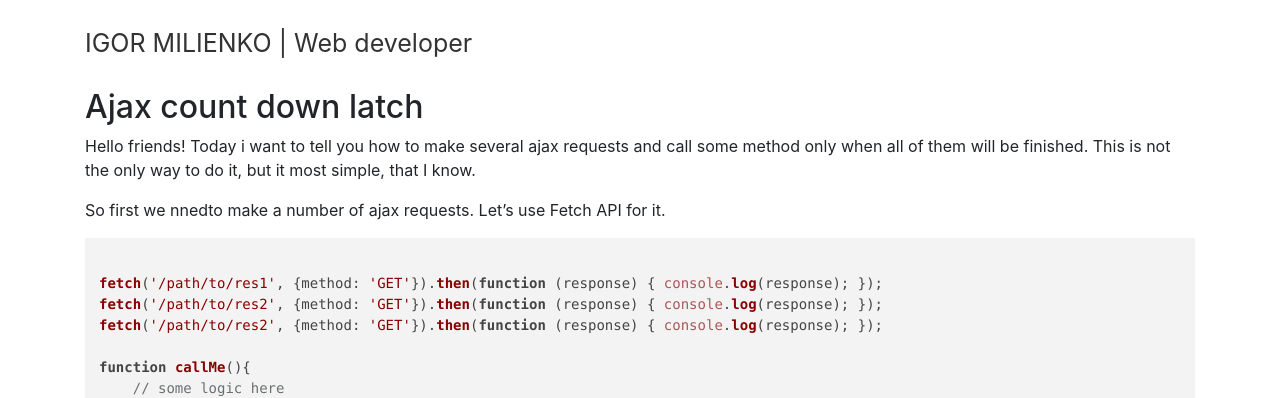
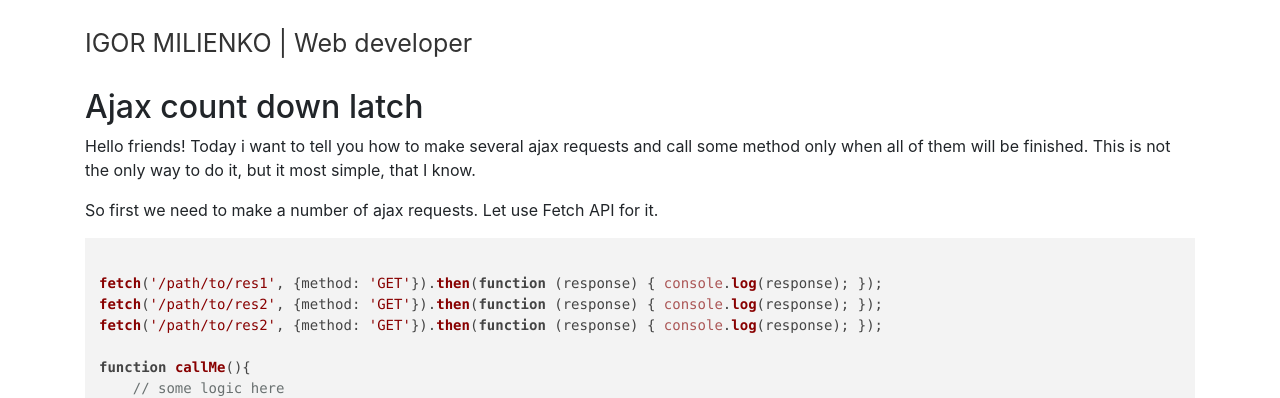
Before and after one commit to koilimen/koilimen.github.io, a Jekyll site: the page built from _posts/2019-02-10-ajax-count-down-latch.md, in a window 1280 px wide. Shown: the top 398 px of the page. Built offline with Jekyll 4.4.1, drawn with Linux system fonts in a browser that asks for light colours; nearby versions of some CDN libraries.

Commit message:
text fixes

```diff
--- a/_posts/2019-02-10-ajax-count-down-latch.md
+++ b/_posts/2019-02-10-ajax-count-down-latch.md
@@ -11,7 +11,7 @@ tags: javascript ajax tips tricks
 Hello friends! Today i want to tell you how to make several ajax requests and call some method only when all of them will be finished.
 This is not the only way  to do it, but it most simple, that I know.
 
-So first we nnedto make a number of ajax requests. Let's use Fetch API for it.
+So first we need to make a number of ajax requests. Let use Fetch API for it.
 <pre >
 <code class="javascript">
 fetch('/path/to/res1', {method: 'GET'}).then(function (response) { console.log(response); });
```
